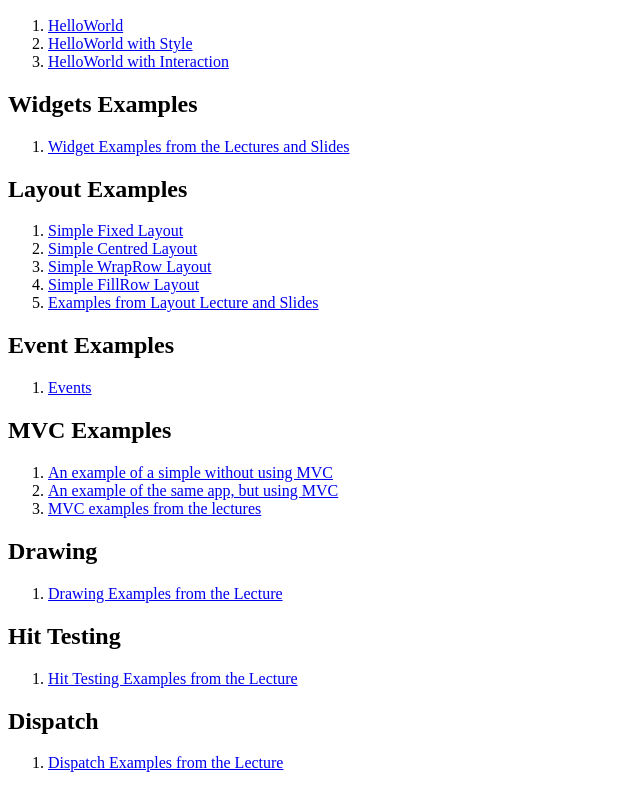
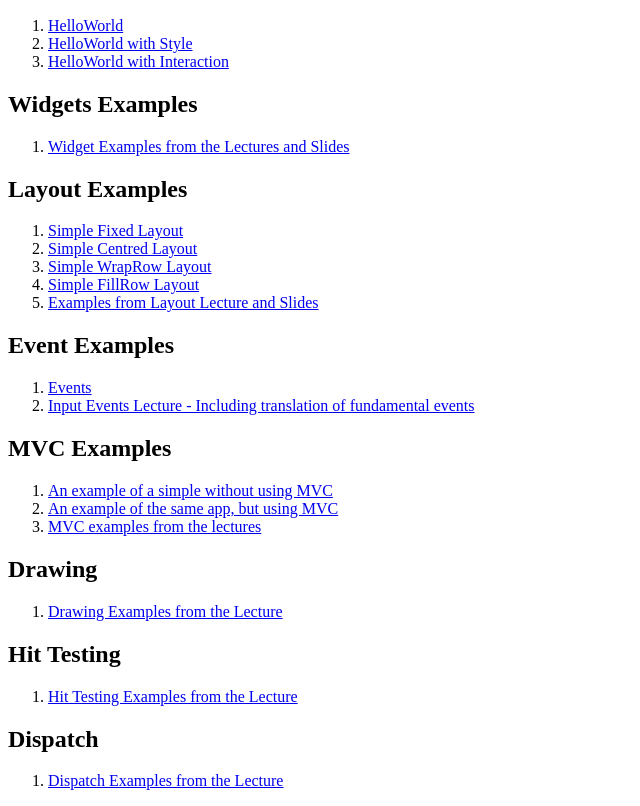
Before and after one commit to CS-3035-2024/examples, a website built with Vite: page index.html in a window 1280 px wide. Shown: the part 110-916 px from the top of the page, without its empty margins (0-640 px from the left). Built offline with nearby package versions, Linux system fonts and the light colour scheme.

Commit message:
added links to input-events-lecture

```diff
--- a/index.html
+++ b/index.html
@@ -49,6 +49,9 @@
       <li>
         <a href="./Events/index.html">Events</a>
       </li>
+      <li>
+        <a href="./input-events-lecture/index.html">Input Events Lecture - Including translation of fundamental events</a>
+      </li>
       </ol>
 
       <h2>MVC Examples</h2>
```
